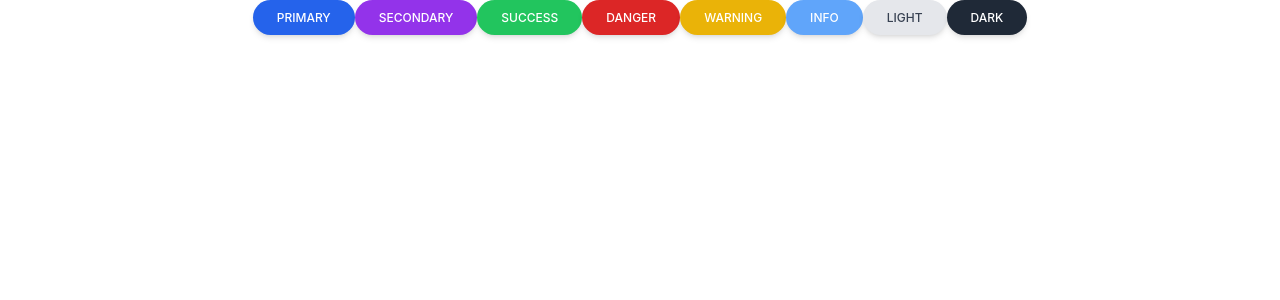
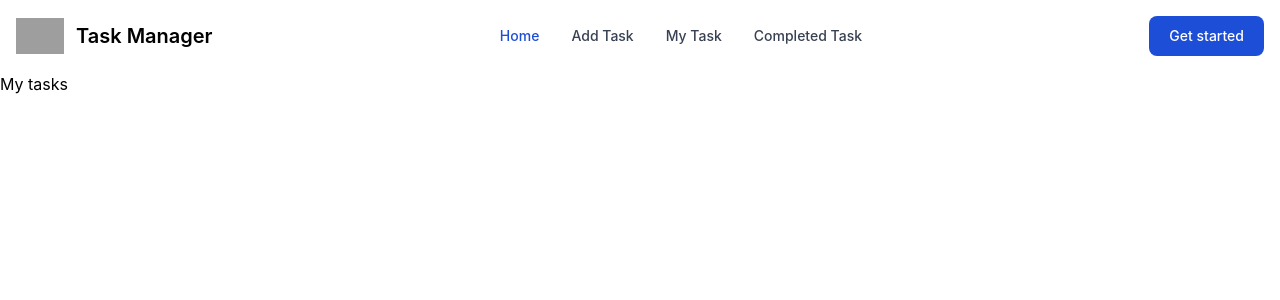
Before and after one commit to SAhmed28/task-manager-client, a React (Create React App) app: page /mytask in a window 1280 px wide. Shown: the top 300 px of the page. Built offline with nearby package versions, Linux system fonts and the light colour scheme; grey boxes are pictures that could not be loaded; what tw-elements would draw is missing.

Commit message:
navbar added

```diff
--- a/public/index.html
+++ b/public/index.html
@@ -24,7 +24,7 @@
       work correctly both with client-side routing and a non-root public URL.
       Learn how to configure a non-root public URL by running `npm run build`.
     -->
-    <title>React App</title>
+    <title>Task Manager App</title>
   </head>
   <body>
     <noscript>You need to enable JavaScript to run this app.</noscript>
--- a/src/App.js
+++ b/src/App.js
@@ -1,20 +1,13 @@
+import { RouterProvider } from 'react-router-dom';
 import './App.css';
+import router from './Routes/Routes';
+import toast, { Toaster } from 'react-hot-toast';
 
 function App() {
   return (
-    <div>
-      <div class="flex space-x-2 justify-center">
-        <div>
-          <button type="button" class="inline-block px-6 py-2.5 bg-blue-600 text-white font-medium text-xs leading-tight uppercase rounded-full shadow-md hover:bg-blue-700 hover:shadow-lg focus:bg-blue-700 focus:shadow-lg focus:outline-none focus:ring-0 active:bg-blue-800 active:shadow-lg transition duration-150 ease-in-out">Primary</button>
-          <button type="button" class="inline-block px-6 py-2.5 bg-purple-600 text-white font-medium text-xs leading-tight uppercase rounded-full shadow-md hover:bg-purple-700 hover:shadow-lg focus:bg-purple-700 focus:shadow-lg focus:outline-none focus:ring-0 active:bg-purple-800 active:shadow-lg transition duration-150 ease-in-out">Secondary</button>
-          <button type="button" class="inline-block px-6 py-2.5 bg-green-500 text-white font-medium text-xs leading-tight uppercase rounded-full shadow-md hover:bg-green-600 hover:shadow-lg focus:bg-green-600 focus:shadow-lg focus:outline-none focus:ring-0 active:bg-green-700 active:shadow-lg transition duration-150 ease-in-out">Success</button>
-          <button type="button" class="inline-block px-6 py-2.5 bg-red-600 text-white font-medium text-xs leading-tight uppercase rounded-full shadow-md hover:bg-red-700 hover:shadow-lg focus:bg-red-700 focus:shadow-lg focus:outline-none focus:ring-0 active:bg-red-800 active:shadow-lg transition duration-150 ease-in-out">Danger</button>
-          <button type="button" class="inline-block px-6 py-2.5 bg-yellow-500 text-white font-medium text-xs leading-tight uppercase rounded-full shadow-md hover:bg-yellow-600 hover:shadow-lg focus:bg-yellow-600 focus:shadow-lg focus:outline-none focus:ring-0 active:bg-yellow-700 active:shadow-lg transition duration-150 ease-in-out">Warning</button>
-          <button type="button" class="inline-block px-6 py-2.5 bg-blue-400 text-white font-medium text-xs leading-tight uppercase rounded-full shadow-md hover:bg-blue-500 hover:shadow-lg focus:bg-blue-500 focus:shadow-lg focus:outline-none focus:ring-0 active:bg-blue-600 active:shadow-lg transition duration-150 ease-in-out">Info</button>
-          <button type="button" class="inline-block px-6 py-2.5 bg-gray-200 text-gray-700 font-medium text-xs leading-tight uppercase rounded-full shadow-md hover:bg-gray-300 hover:shadow-lg focus:bg-gray-300 focus:shadow-lg focus:outline-none focus:ring-0 active:bg-gray-400 active:shadow-lg transition duration-150 ease-in-out">Light</button>
-          <button type="button" class="inline-block px-6 py-2.5 bg-gray-800 text-white font-medium text-xs leading-tight uppercase rounded-full shadow-md hover:bg-gray-900 hover:shadow-lg focus:bg-gray-900 focus:shadow-lg focus:outline-none focus:ring-0 active:bg-gray-900 active:shadow-lg transition duration-150 ease-in-out">Dark</button>
-        </div>
-      </div>
+    <div className='max-w-[1440px] mx-auto'>
+      <RouterProvider router={router}></RouterProvider>
+      <Toaster />
     </div>
   );
 }
--- /dev/null
+++ b/src/Pages/AddTask/AddTask.js
@@ -0,0 +1,11 @@
+import React from 'react';
+
+const AddTask = () => {
+    return (
+        <div>
+            Add a task
+        </div>
+    );
+};
+
+export default AddTask;
--- /dev/null
+++ b/src/Pages/CompletedTask/CompletedTask.js
@@ -0,0 +1,11 @@
+import React from 'react';
+
+const CompletedTask = () => {
+    return (
+        <div>
+            completed tasks
+        </div>
+    );
+};
+
+export default CompletedTask;
--- /dev/null
+++ b/src/Pages/Home/Home.js
@@ -0,0 +1,11 @@
+import React from 'react';
+
+const Home = () => {
+    return (
+        <div>
+            This is our home
+        </div>
+    );
+};
+
+export default Home;
--- /dev/null
+++ b/src/Pages/MyTask/MyTask.js
@@ -0,0 +1,11 @@
+import React from 'react';
+
+const MyTask = () => {
+    return (
+        <div>
+            My tasks
+        </div>
+    );
+};
+
+export default MyTask;
--- /dev/null
+++ b/src/Pages/Shared/Navbar/Navbar.js
@@ -0,0 +1,55 @@
+import React from 'react';
+import {Link} from 'react-router-dom'
+
+const Navbar = () => {
+    const menuItems =
+        <React.Fragment>
+            <li>
+                <Link to="/" class="block py-2 pl-3 pr-4 text-white bg-blue-700 rounded md:bg-transparent md:text-blue-700 md:p-0 " aria-current="page">Home</Link>
+            </li>
+            <li>
+                <Link to="/addtask" class="block py-2 pl-3 pr-4 text-gray-700 rounded hover:bg-gray-100 md:hover:bg-transparent md:hover:text-blue-700 md:p-0 ">Add Task</Link>
+            </li>
+            <li>
+                <Link to="/mytask" class="block py-2 pl-3 pr-4 text-gray-700 rounded hover:bg-gray-100 md:hover:bg-transparent md:hover:text-blue-700 md:p-0 ">My Task</Link>
+            </li>
+            <li>
+                <Link to="/completedtask" class="block py-2 pl-3 pr-4 text-gray-700 rounded hover:bg-gray-100 md:hover:bg-transparent md:hover:text-blue-700 md:p-0 ">Completed Task</Link>
+            </li>
+        </React.Fragment>
+
+    return (
+        <nav class="bg-white border-gray-200 px-2 sm:px-4 py-2.5 rounded ">
+            <div class="container flex flex-wrap items-center justify-between mx-auto">
+                {/* First part */}
+                <Link to="https://flowbite.com/" class="flex items-center">
+                    <img src="https://flowbite.com/docs/images/logo.svg" class="h-6 mr-3 sm:h-9" alt="Flowbite Logo" />
+                    <span class="self-center text-xl font-semibold whitespace-nowrap ">Task Manager</span>
+                </Link>
+
+
+                {/* Middle part */}
+                <div class="items-center justify-between hidden w-full md:flex md:w-auto md:order-1" id="navbar-cta">
+                    <ul class="flex flex-col p-4 mt-4 border border-gray-100 rounded-lg bg-gray-50 md:flex-row md:space-x-8 md:mt-0 md:text-sm md:font-medium md:border-0 md:bg-white">
+                        {menuItems}
+                    </ul>
+                </div>
+
+
+                {/* Last part */}
+                <div class="flex md:order-2">
+                    <button type="button" class="text-white bg-blue-700 hover:bg-blue-800 focus:ring-4 focus:outline-none focus:ring-blue-300 font-medium rounded-lg text-sm px-5 py-2.5 text-center mr-3 md:mr-0 ">Get started</button>
+                    <button data-collapse-toggle="navbar-cta" type="button" class="inline-flex items-center p-2 text-sm text-gray-500 rounded-lg md:hidden hover:bg-gray-100 focus:outline-none focus:ring-2 focus:ring-gray-200 " aria-controls="navbar-cta" aria-expanded="false">
+                        <span class="sr-only">Open main menu</span>
+                        <svg class="w-6 h-6" aria-hidden="true" fill="currentColor" viewBox="0 0 20 20" xmlns="http://www.w3.org/2000/svg"><path fill-rule="evenodd" d="M3 5a1 1 0 011-1h12a1 1 0 110 2H4a1 1 0 01-1-1zM3 10a1 1 0 011-1h12a1 1 0 110 2H4a1 1 0 01-1-1zM3 15a1 1 0 011-1h12a1 1 0 110 2H4a1 1 0 01-1-1z" clip-rule="evenodd"></path></svg>
+                    </button>
+                </div>
+
+
+            </div>
+        </nav>
+
+    );
+};
+
+export default Navbar;
--- /dev/null
+++ b/src/Routes/Routes.js
@@ -0,0 +1,34 @@
+import { createBrowserRouter } from "react-router-dom";
+import Main from "../layout/Main";
+import AddTask from "../Pages/AddTask/AddTask";
+import CompletedTask from "../Pages/CompletedTask/CompletedTask";
+import Home from "../Pages/Home/Home";
+import MyTask from "../Pages/MyTask/MyTask";
+
+
+const router = createBrowserRouter([
+    {
+        path:'/',
+        element: <Main></Main>,
+        children: [
+            {
+                path: '/',
+                element: <Home></Home>
+            },
+            {
+                path: '/addtask',
+                element: <AddTask></AddTask>
+            },
+            {
+                path: '/mytask',
+                element: <MyTask></MyTask>
+            },
+            {
+                path: '/completedtask',
+                element: <CompletedTask></CompletedTask>
+            },
+        ]
+    }
+])
+
+export default router;
--- /dev/null
+++ b/src/layout/Main.js
@@ -0,0 +1,14 @@
+import React from 'react';
+import Navbar from '../Pages/Shared/Navbar/Navbar';
+import {Outlet} from 'react-router-dom'
+
+const Main = () => {
+    return (
+        <div>
+            <Navbar></Navbar>
+            <Outlet></Outlet>
+        </div>
+    );
+};
+
+export default Main;
```
Also changed, not shown: 1 other file (tests, documents, lock files or other folders).
